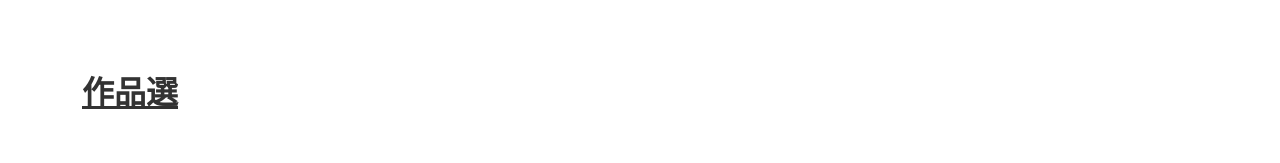
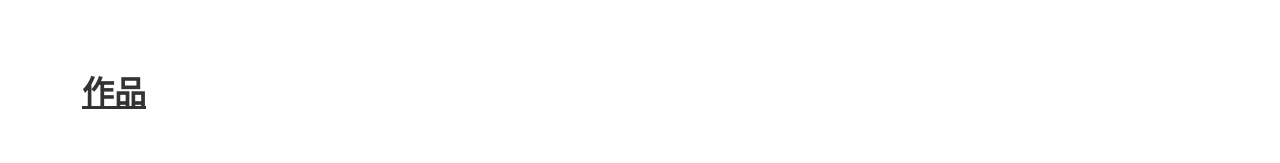
Before and after one commit to amiyoshida/portfolio.en, a plain HTML site: page index-ja.html in a window 1280 px wide. Shown: the part 777-940 px from the top of the page. Drawn offline with nearby package versions, Linux system fonts and the light colour scheme; a script that the page names is missing.

Commit message:
Update index-ja.html

```diff
--- a/index-ja.html
+++ b/index-ja.html
@@ -66,7 +66,7 @@
 </section>
 
 <section id="works" class="container py-5">
-  <h2><a href="works-ja.html" target="_blank" class="selected-works-link">作品選</a></h2>
+  <h2><a href="works-ja.html" target="_blank" class="selected-works-link">作品</a></h2>
 </section>
 
 <section id="biography" class="container py-5">
```
